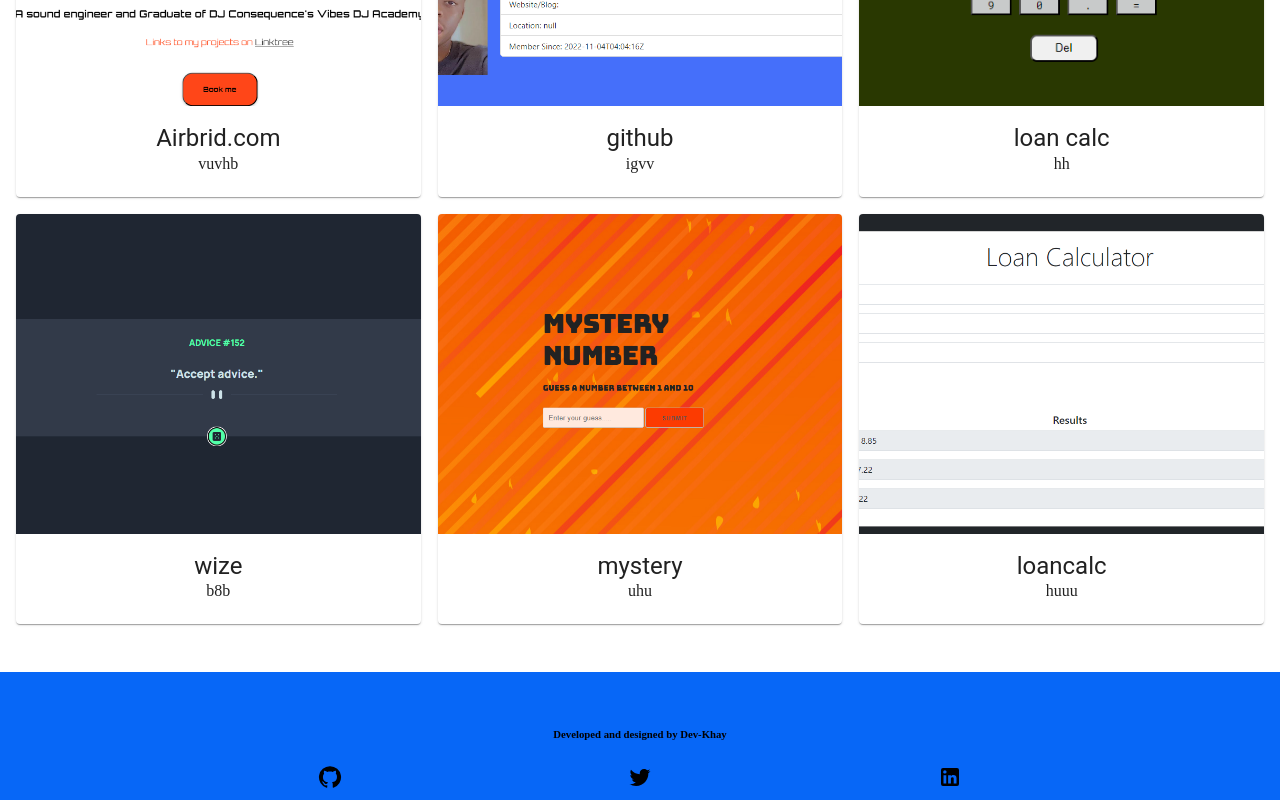
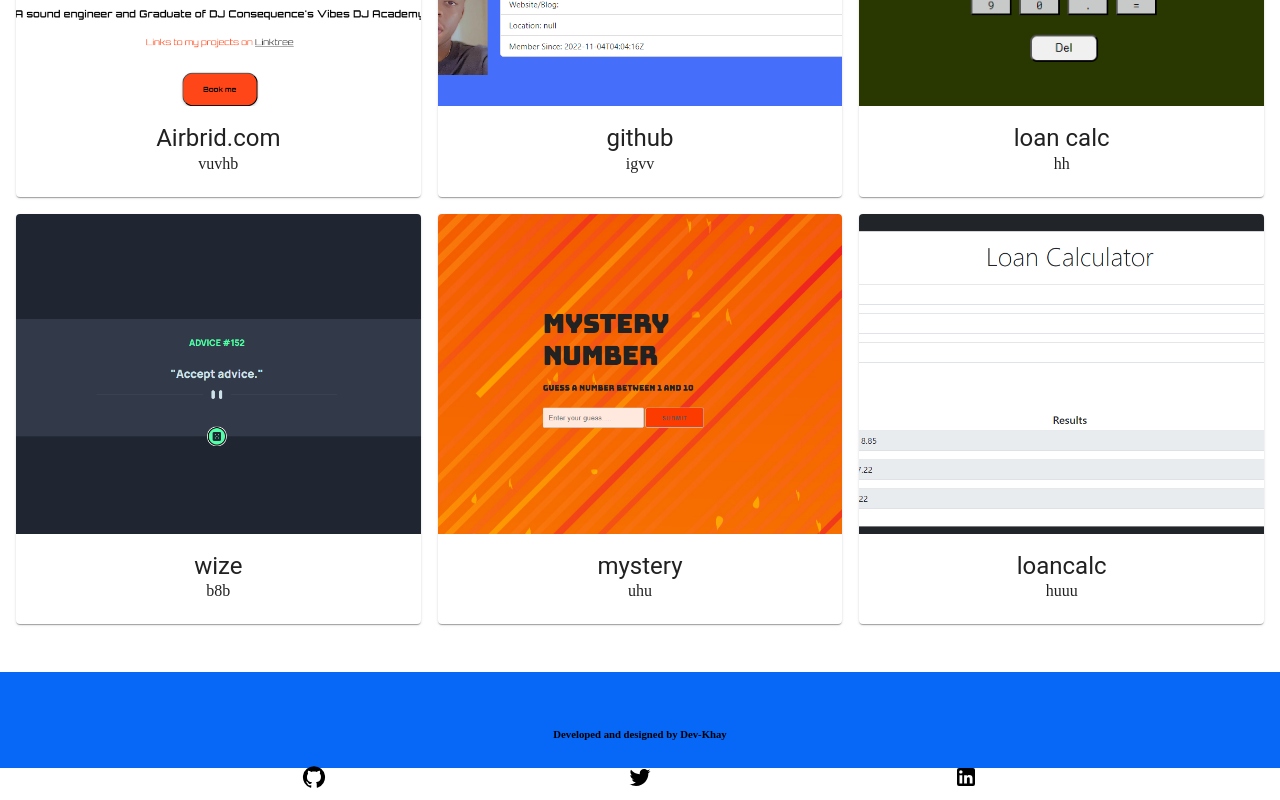
Before and after one commit to thatkhay/Dev-Khay, a React (Create React App) app in the folder portfolio/: page / in a window 1280 px wide. Shown: the part 1650-2450 px from the top of the page. Built offline with nearby package versions, Linux system fonts and the light colour scheme.

Commit message:
css edit

```diff
--- a/portfolio/src/App.css
+++ b/portfolio/src/App.css
@@ -142,9 +142,7 @@ footer{
   margin-top: 2rem;
   height: 4rem;
   background-color: rgb(7, 103, 247);
- font-weight: 400;
- padding: 2rem;
- margin-bottom: ;
+ padding-top: 2rem;
 }
 
 .footerIconDiv{
```
